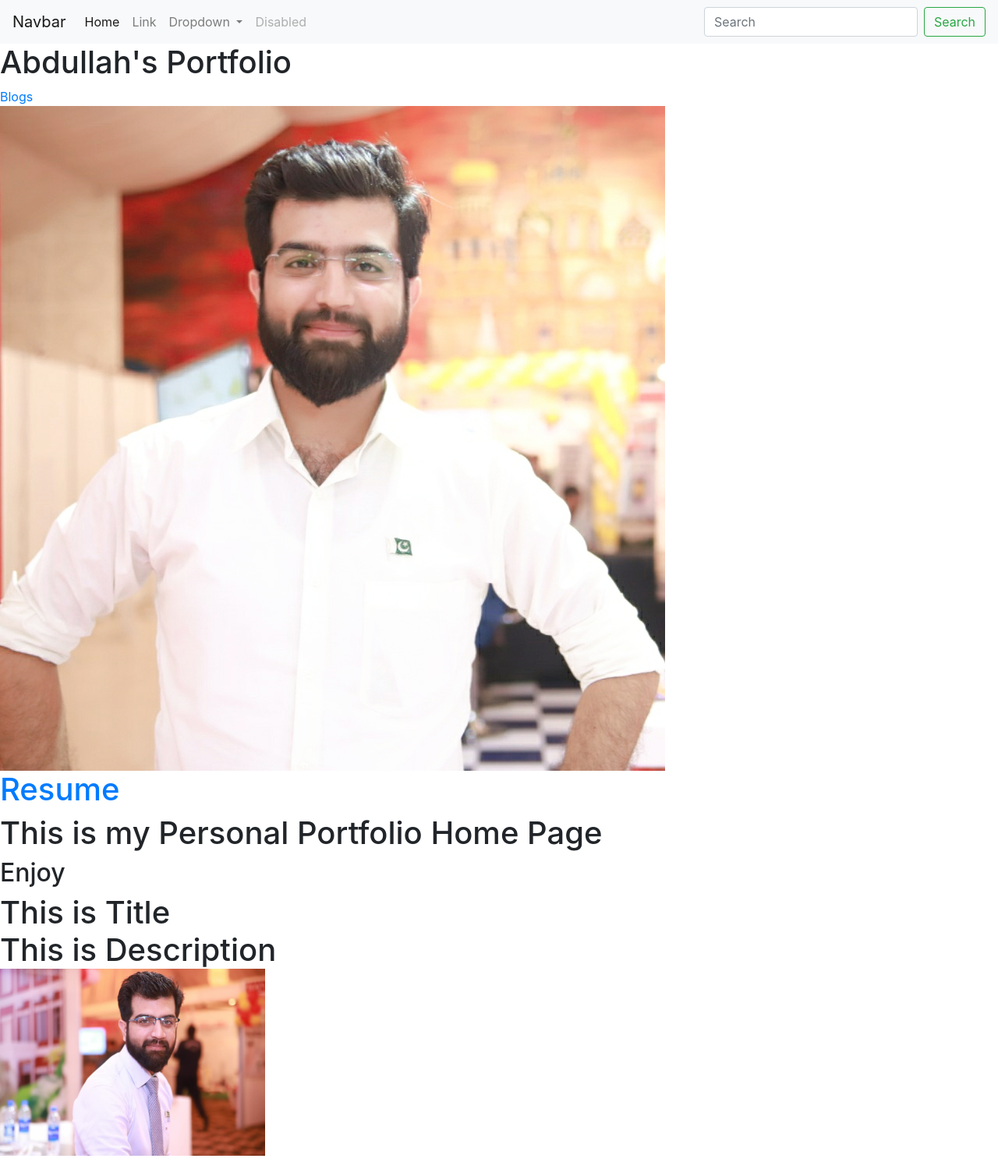
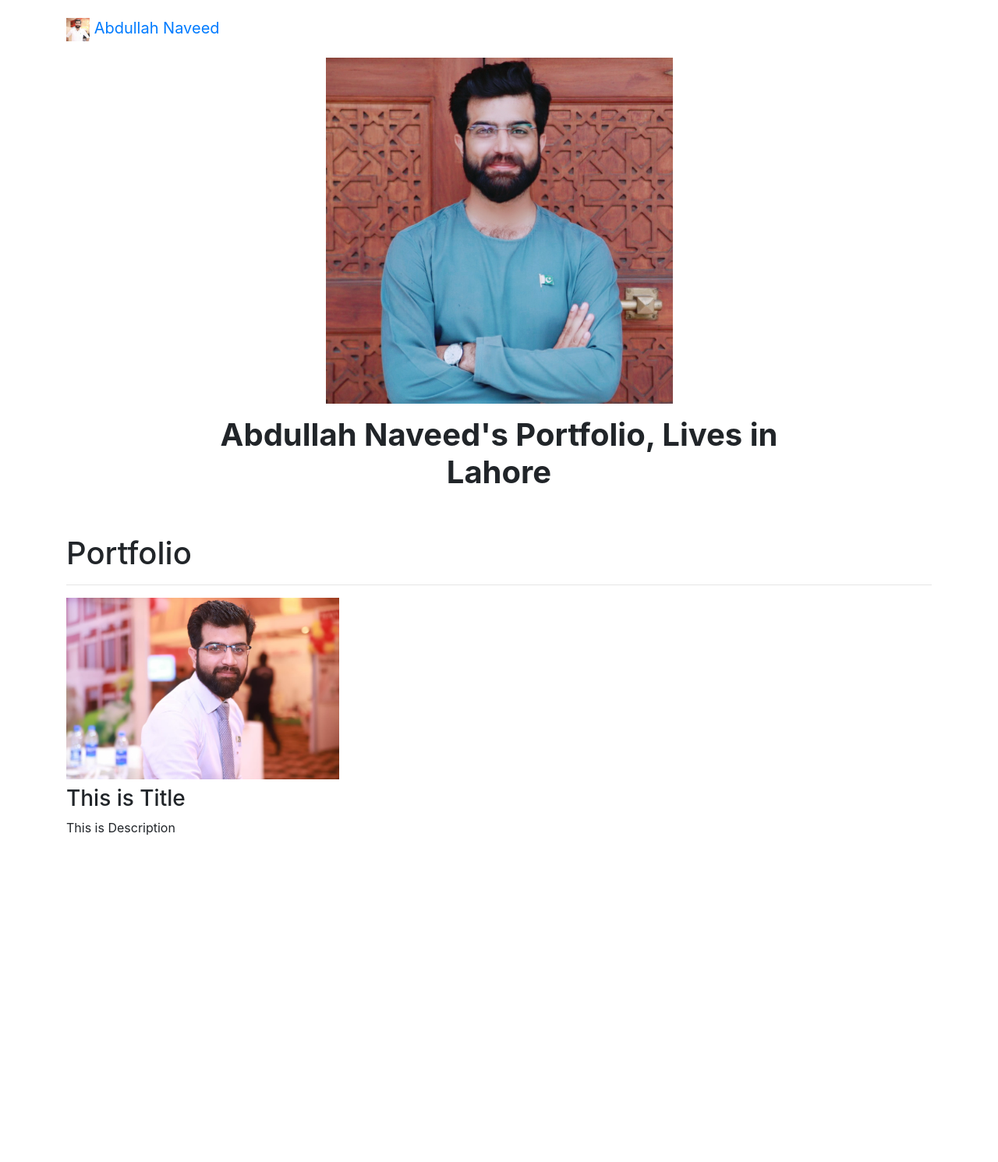
Before and after one commit to abdullah5naveed/Personal_Portfolio_Project, a Django app: page / in a window 1280 px wide. Shown: the whole page at 78% size. After the commit the page ends 1072 px from the top, so only its background shows below. Run offline with Django 3.2, Linux system fonts and the light colour scheme; data comes from the database, SQL or seed files in the repository; some libraries are stand-ins or nearby versions.

Commit message:
Chages in Front-end

```diff
--- /dev/null
+++ b/portfolio/static/portfolio/custom.css
@@ -0,0 +1,25 @@
+.navbar-nav .nav-link{
+    color:rgba(0,0,0,1) !important;
+}
+
+.navbar-nav .nav-link:hover{
+    color: rgb(0,0,0,5) !important;
+}
+
+body{
+    font-family: 'lato' sans-serif;
+}
+
+#blogtitle{
+    font-size: 6rem;
+}
+
+@media(min-with:992px){
+    #hometext{
+        font-size: 4rem;
+    }
+    #blogdetailtitle{
+        font-size: 5rem;
+    }
+
+}
--- a/portfolio/templates/portfolio/base.html
+++ b/portfolio/templates/portfolio/base.html
@@ -1,53 +1,54 @@
+{% load static %}
+
 <!doctype html>
 <html lang="en">
+
 <head>
   <!-- Required meta tags -->
     <meta charset="utf-8">
     <meta name="viewport" content="width=device-width, initial-scale=1, shrink-to-fit=no">
 
   <!-- Bootstrap CSS -->
-    <link rel="stylesheet" href="https://stackpath.bootstrapcdn.com/bootstrap/4.5.0/css/bootstrap.min.css" integrity="sha384-9aIt2nRpC12Uk9gS9baDl411NQApFmC26EwAOH8WgZl5MYYxFfc+NcPb1dKGj7Sk" crossorigin="anonymous">
+    <link rel="stylesheet" href="https://stackpath.bootstrapcdn.com/bootstrap/4.4.1/css/bootstrap.min.css" integrity="sha384-Vkoo8x4CGsO3+Hhxv8T/Q5PaXtkKtu6ug5TOeNV6gBiFeWPGFN9MuhOf23Q9Ifjh" crossorigin="anonymous">
+    <link rel="stylesheet" href="{% static 'portfolio/custom.css'%}">
+    <link rel="stylesheet" href="https://fonts.googleapis.com/css?family=Lato&display=swap">
 
-    <title>Hello, world!</title>
+    <link rel="icon" type="image/jpeg" href="{% static 'Portfolio/AbdullahNaveed.jpeg' %}">
+    <title>Abdullah Naveed</title>
 </head>
+
 <body>
-    <nav class="navbar navbar-expand-lg navbar-light bg-light">
-        <a class="navbar-brand" href="#">Navbar</a>
-        <button class="navbar-toggler" type="button" data-toggle="collapse" data-target="#navbarSupportedContent" aria-controls="navbarSupportedContent" aria-expanded="false" aria-label="Toggle navigation">
+  <nav id="topNav" class="navbar navbar-expand-md navbar-light"></nav>
+    <div class="container">
+      <a class="navbar-brand" href="{% url 'home' %}">
+        <img src="{% static 'portfolio/AbdullahNaveed.jpeg' %}" width="30" height="30" class="d-inline-block aline-top" alt="Abdullah's Logo">
+        <span>Abdullah Naveed</span>
+      </a>
+      <button class="navbar-toggler" type="button" data-toggle="collapse" data-target="#navbarNav" aria-controls="navbarNav" aria-expanded="false" aria-label="Toggle navigation">
         <span class="navbar-toggler-icon"></span>
       </button>
-
-        <div class="collapse navbar-collapse" id="navbarSupportedContent">
-          <ul class="navbar-nav mr-auto">
-            <li class="nav-item active">
-              <a class="nav-link" href="#">Home <span class="sr-only">(current)</span></a>
+      <div class="collapse navbar-collapse text-center" id="navbarNav">
+        <ul class="navbar-nav ml-auto">
+          <li class="nav-item">
+            <a class="nav-link" href="{% static 'portfolio/CV.pdf'%}">Resume</a>
           </li>
           <li class="nav-item">
-              <a class="nav-link" href="#">Link</a>
-            </li>
-            <li class="nav-item dropdown">
-              <a class="nav-link dropdown-toggle" href="#" id="navbarDropdown" role="button" data-toggle="dropdown" aria-haspopup="true" aria-expanded="false">
-                Dropdown
-              </a>
-              <div class="dropdown-menu" aria-labelledby="navbarDropdown">
-                <a class="dropdown-item" href="#">Action</a>
-                <a class="dropdown-item" href="#">Another action</a>
-                <div class="dropdown-divider"></div>
-                <a class="dropdown-item" href="#">Something else here</a>
-              </div>
+            <a class="nav-link" href="https://www.linkedin.com" target="_blank">linkedIn</a>
           </li>
           <li class="nav-item">
-              <a class="nav-link disabled" href="#" tabindex="-1" aria-disabled="true">Disabled</a>
+            <a class="nav-link" href="https://twitter.com" target="_blank">Twitter</a>
+          </li>
+          <li class="nav-item">
+            <a roll="button=" href="{% url 'blog:all_blog' %}" role="button">Blogs</a>
           </li>
         </ul>
-          <form class="form-inline my-2 my-lg-0">
-            <input class="form-control mr-sm-2" type="search" placeholder="Search" aria-label="Search">
-            <button class="btn btn-outline-success my-2 my-sm-0" type="submit">Search</button>
-          </form>
+      </div>
     </div>
   </nav>
 
+  <div class="container">
     {% block data %} {% endblock %}
+  </div>
 
     <!-- Optional JavaScript -->
     <!-- jQuery first, then Popper.js, then Bootstrap JS -->
--- a/portfolio/templates/portfolio/home.html
+++ b/portfolio/templates/portfolio/home.html
@@ -1,32 +1,35 @@
 {% extends 'portfolio/base.html' %}
+{% load static %}
+
 {% block data %}
+    <div class="row justify-content-center my-3">
+        <div class="col-5">
+            <img class="img-fluid" src="{% static 'portfolio/AbdullahFiraas.jpg' %}">
+        </div>
+    </div>
 
-     <h1>Abdullah's Portfolio</h1>
-    <a href="{% url 'blog:all_blog' %}">Blogs</a>
-    <br>
+    <div class="row justify-content-center mb-3">
+        <div class="col-md-9 text-center">
+            <h1 id="hometext" class="font-weight-bold">Abdullah Naveed's Portfolio, Lives in Lahore</h1>
+        </div>
+    </div>
 
-    {% load static %}
+    <h1 class="mt-5">Portfolio</h1>
+    <hr>
 
-    <img src="{% static 'portfolio/AbdullahNaveed.jpeg'  %}">
-    <h1>
-        <a href="{% static 'portfolio/CV(Abdullah).pdf' %}">Resume</a>
-    </h1>
-    <h1>This is my Personal Portfolio Home Page</h1>
-    <h2>Enjoy</h2>
-    <h1>
+    <div class="row">
         {% for project in projects %}
-
-        {{ project.title }}
-        <br>
-        {{ project.discription }}
-        <br>
-        <img src="{{ project.image.url }}" width="340" height="240">
-        <br>
-        {% if project.url %}
-        <a href="{{ project.url }}" >Link</a>
-        {% endif %}
-
-
+            <div class="col-lg-4 col-md-6">
+                {% if project.url %}
+                    <a href="{{ project.url }}">
+                        <img class="img-fluid mb-2" src="{{ project.image.url }}">
+                    </a>
+                {% else %}
+                    <img class="img-fluid mb-2" src="{{ project.image.url }}">
+                {% endif %}
+                <h3>{{ project.title }}</h3>
+                <p>{{ project.discription }}</p>
+            </div>
         {% endfor %}
-
+    </div>
 {% endblock %}
```
Also changed, not shown: portfolio/static/portfolio/AbdullahFiraas.jpg (added), portfolio/static/portfolio/Lahore.jpg (added), 2 other files. Lines whose indentation alone changed are shown as unchanged.
